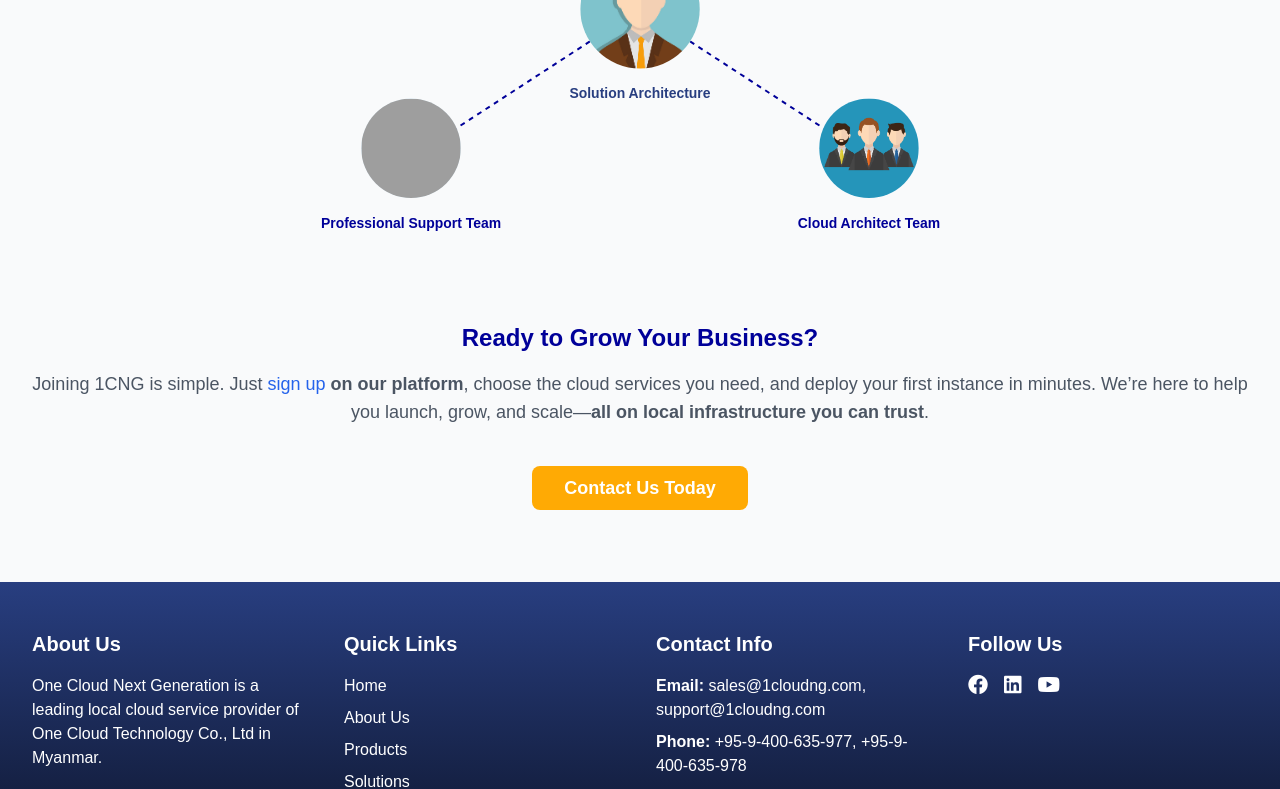
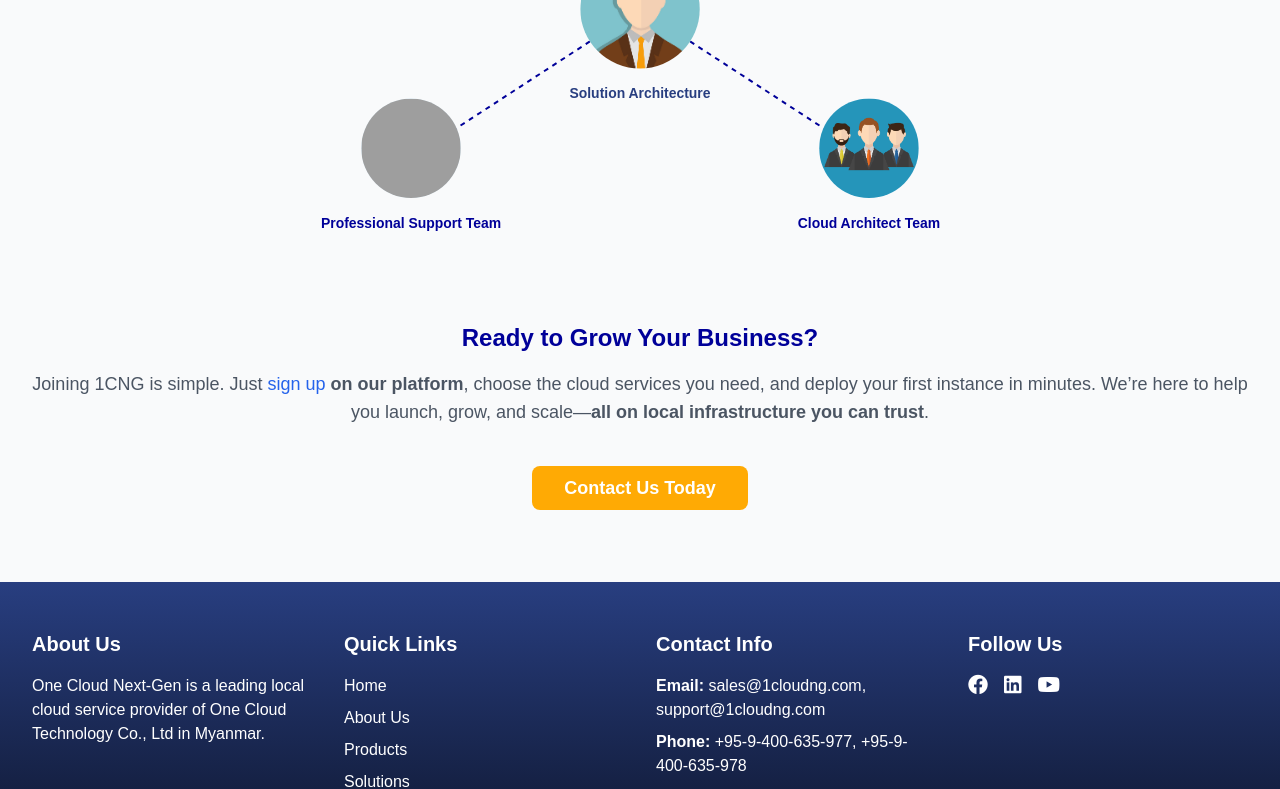
Before and after one commit to ayezinhtun/1CNGUI, a React (Vite) app: page /about-us in a window 1280 px wide. Shown: the part 2000-2789 px from the top of the page. Built offline with nearby package versions, Linux system fonts and the light colour scheme; grey boxes are pictures that could not be loaded.

Commit message:
update text

```diff
--- a/index.html
+++ b/index.html
@@ -11,7 +11,7 @@
 
     <meta name="viewport" content="width=device-width, initial-scale=1.0" />
     <link rel="stylesheet" href="https://cdnjs.cloudflare.com/ajax/libs/font-awesome/6.0.0/css/all.min.css">
-    <title>One Cloud Next Generation</title>
+    <title>One Cloud Next-Gen</title>
   </head>
   <body>
     <div id="root"></div>
--- a/src/components/Footer.jsx
+++ b/src/components/Footer.jsx
@@ -9,7 +9,7 @@ const Footer = () => {
         <div className='text-center md:text-left'>
           <h3 className="text-xl font-bold mb-4">About Us</h3>
           <p className="text-white">
-          One Cloud Next Generation is a leading local cloud service provider of One Cloud Technology Co., Ltd in Myanmar.
+          One Cloud Next-Gen is a leading local cloud service provider of One Cloud Technology Co., Ltd in Myanmar.
 
           </p>
         </div>
@@ -96,7 +96,7 @@ const Footer = () => {
       {/* Bottom Bar */}
       <div className="border-t border-gray-600 mt-8 pt-8 text-center px-4 sm:px-6 lg:px-8">
         <p className="text-white">
-          © {new Date().getFullYear()} One Cloud Next Generation. All rights reserved.
+          © {new Date().getFullYear()} One Cloud Next-Gen. All rights reserved.
         </p>
       </div>
     </footer>
--- a/src/pages/AboutUs.jsx
+++ b/src/pages/AboutUs.jsx
@@ -23,7 +23,7 @@ const AboutUs = () => {
           </motion.h1>
           {/* Description of the company */}
           <p className=" text-secondary text-lg">
-            <span className="font-bold">One Cloud Next Gen (1CNG)</span> is a
+            <span className="font-bold">One Cloud Next-Gen (1CNG)</span> is a
             trusted <span className="font-bold">local cloud provider</span>{" "}
             offering reliable, high-performance infrastructure designed to serve
             businesses across Myanmar. We focus on delivering{" "}
--- a/src/pages/ContactUs.jsx
+++ b/src/pages/ContactUs.jsx
@@ -30,7 +30,7 @@ const ContactUs = () => {
         </motion.h1>
         {/* Subtitle */}
         <p className="text-white mt-4 text-sm md:text-lg px-4 sm:px-6 lg:px-8 relative z-10">
-          Start Your IaaS Journey with <span className='font-bold'>One Cloud Next Generation</span> Today!<br />
+          Start Your IaaS Journey with <span className='font-bold'>One Cloud Next-Gen</span> Today!<br />
           Experience Fast, Reliable, and Affordable Cloud Solutions!
         </p>
       </div>
```
